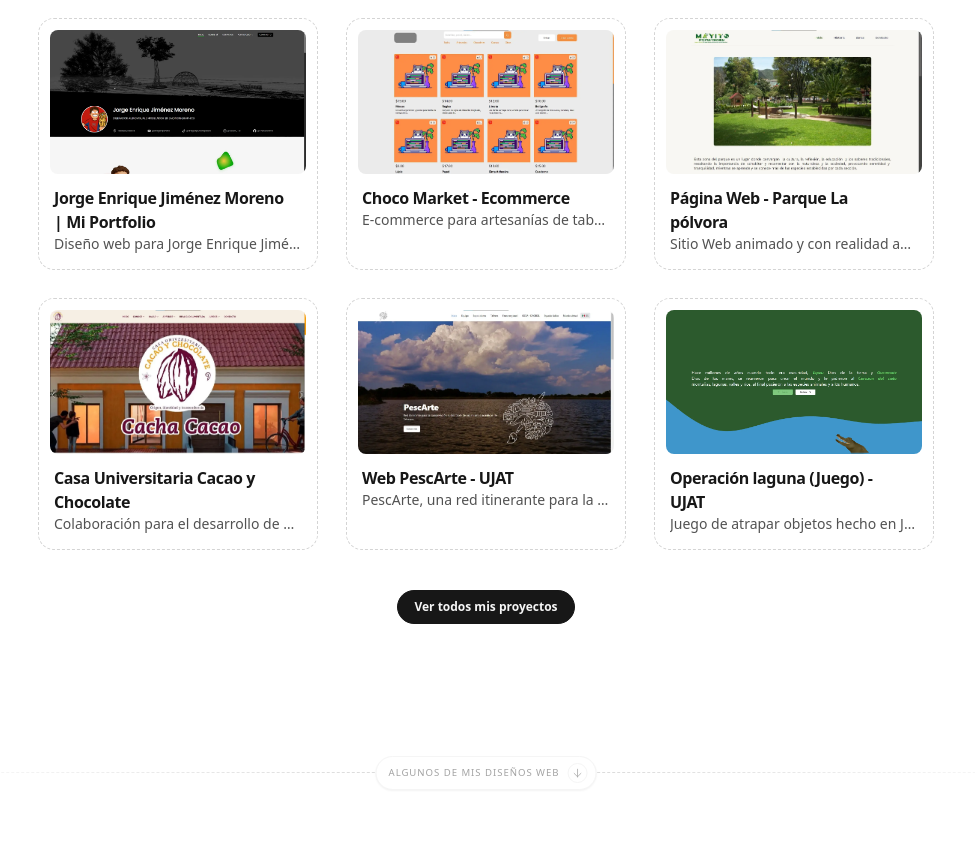
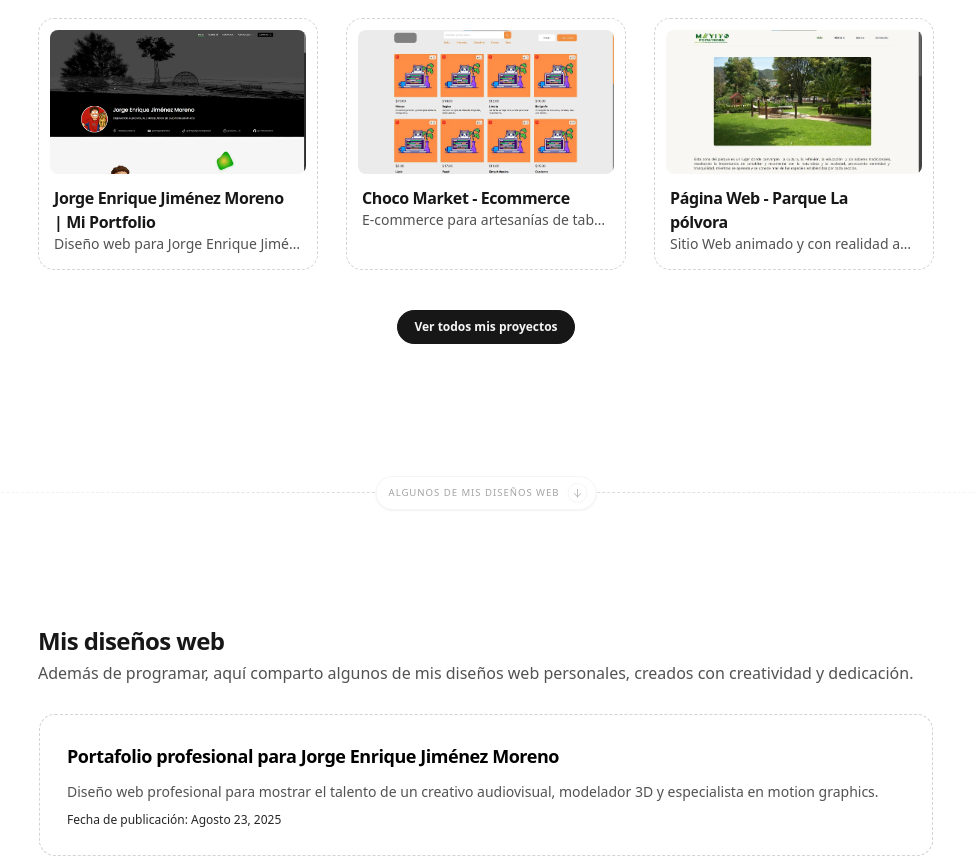
Before and after one commit to adrianhdez2/personal_portfolio, an Astro site: page / in a window 1280 px wide. Shown: the part 1057-1917 px from the top of the page, without its empty margins (154-1129 px from the left). Built offline with nearby package versions, Linux system fonts and the light colour scheme; Astro itself is replaced by a stand-in of ours.

Commit message:
Limit displayed projects to the first three for improved focus and clarity

```diff
--- a/src/components/home/projects.astro
+++ b/src/components/home/projects.astro
@@ -18,7 +18,7 @@ import Project from "../project.astro";
     class="grid items-stretch w-full grid-cols-1 sm:grid-cols-2 md:grid-cols-3 gap-7 mt-7"
   >
     {
-      projects.slice(0, 6).map((project) => {
+      projects.slice(0, 3).map((project) => {
         return (
           <Project
             name={project.name}
```
